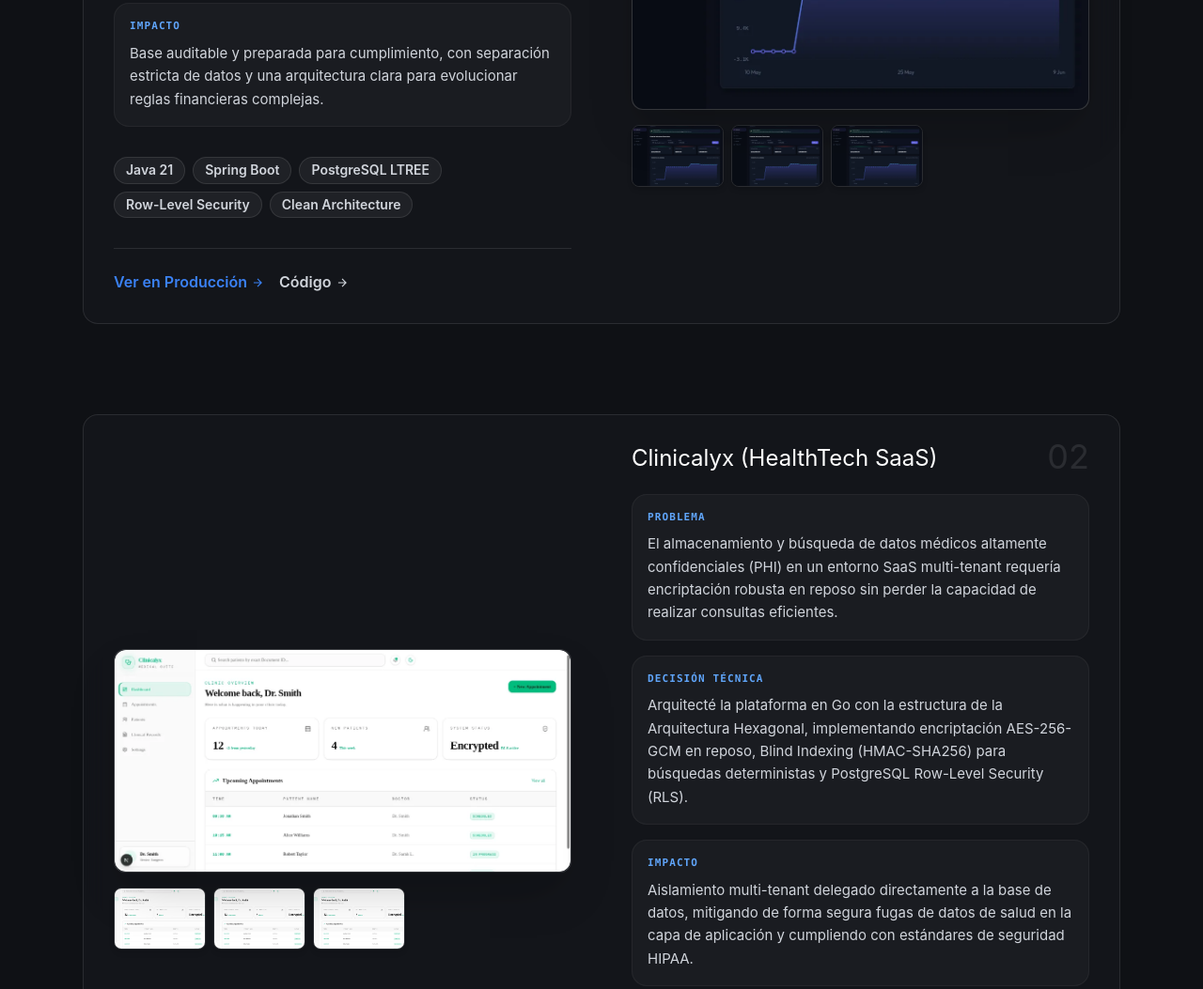
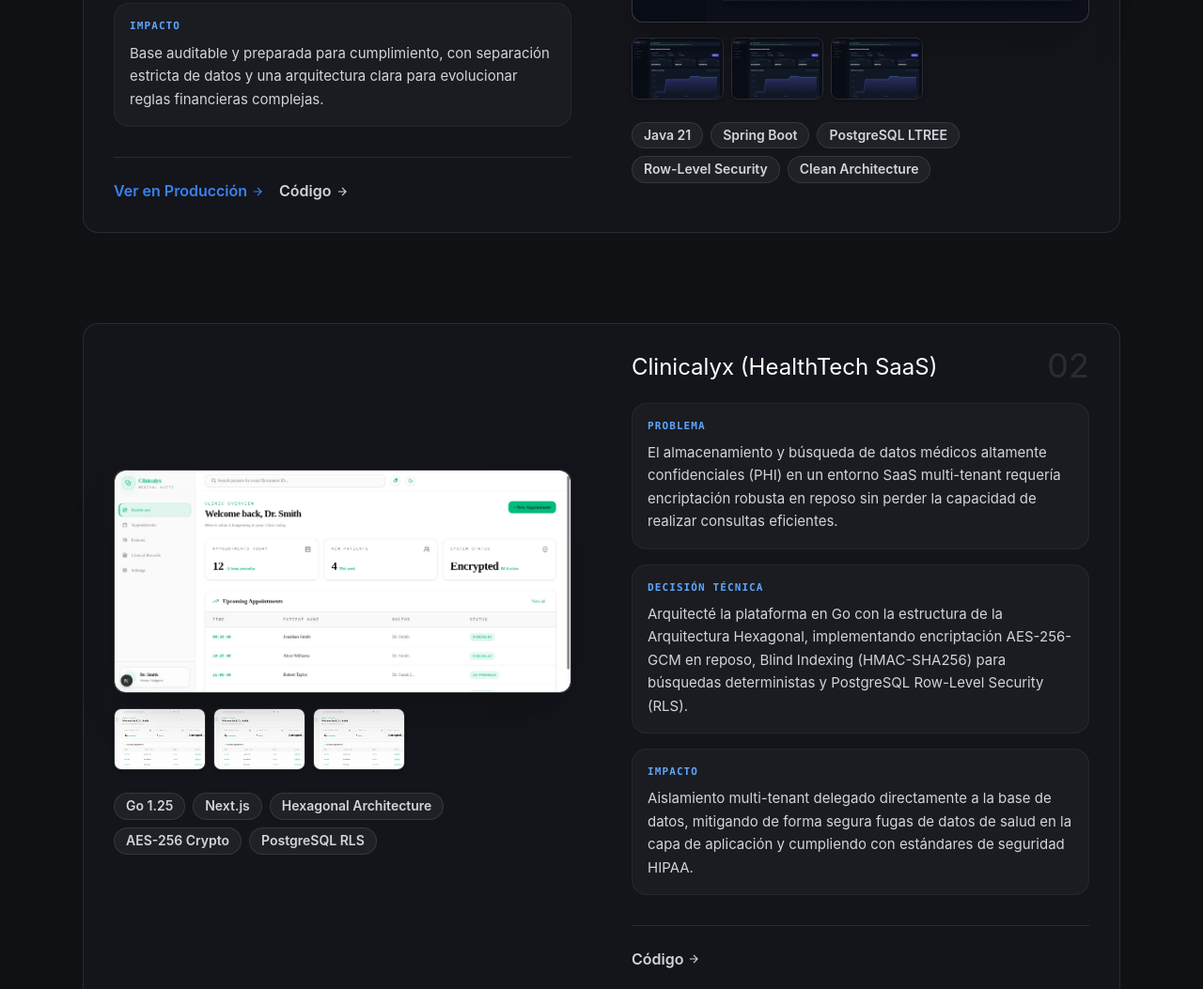
Before and after one commit to carlosindriago/carlosindriago.com, an Astro site: page / in a window 1280 px wide. Shown: the part 2652-3705 px from the top of the page at 94% size. Built offline with nearby package versions, Linux system fonts and the light colour scheme; Astro itself is replaced by a stand-in of ours.

Commit message:
style(projects): move technology tags to image column to balance card information

```diff
--- a/src/components/Projects.astro
+++ b/src/components/Projects.astro
@@ -32,13 +32,6 @@
                         <p class="font-mono text-[11px] font-bold uppercase tracking-widest text-brand-400 mb-2">{item.label}</p>
                         <p class="text-gray-300 leading-relaxed text-[15px]">{item.text}</p>
                       </div>
-                    ))}
-                  </div>
-
-                  <!-- Tags -->
-                  <div class="flex flex-wrap gap-2 mb-8">
-                    {p.tags.map(tag => (
-                      <span class="px-3 py-1 rounded-full text-xs font-semibold bg-white/5 border border-white/10 text-gray-300 hover:border-brand-500/30 hover:bg-brand-500/5 hover:text-white transition-all duration-300 cursor-default">{tag}</span>
                     ))}
                   </div>
 
@@ -94,6 +87,13 @@
                       ))}
                     </div>
                   )}
+
+                  <!-- Tags -->
+                  <div class="flex flex-wrap gap-2 mt-6 w-full justify-start">
+                    {p.tags.map(tag => (
+                      <span class="px-3 py-1 rounded-full text-xs font-semibold bg-white/5 border border-white/10 text-gray-300 hover:border-brand-500/30 hover:bg-brand-500/5 hover:text-white transition-all duration-300 cursor-default">{tag}</span>
+                    ))}
+                  </div>
                 </div>
               </>
             ) : (
```
